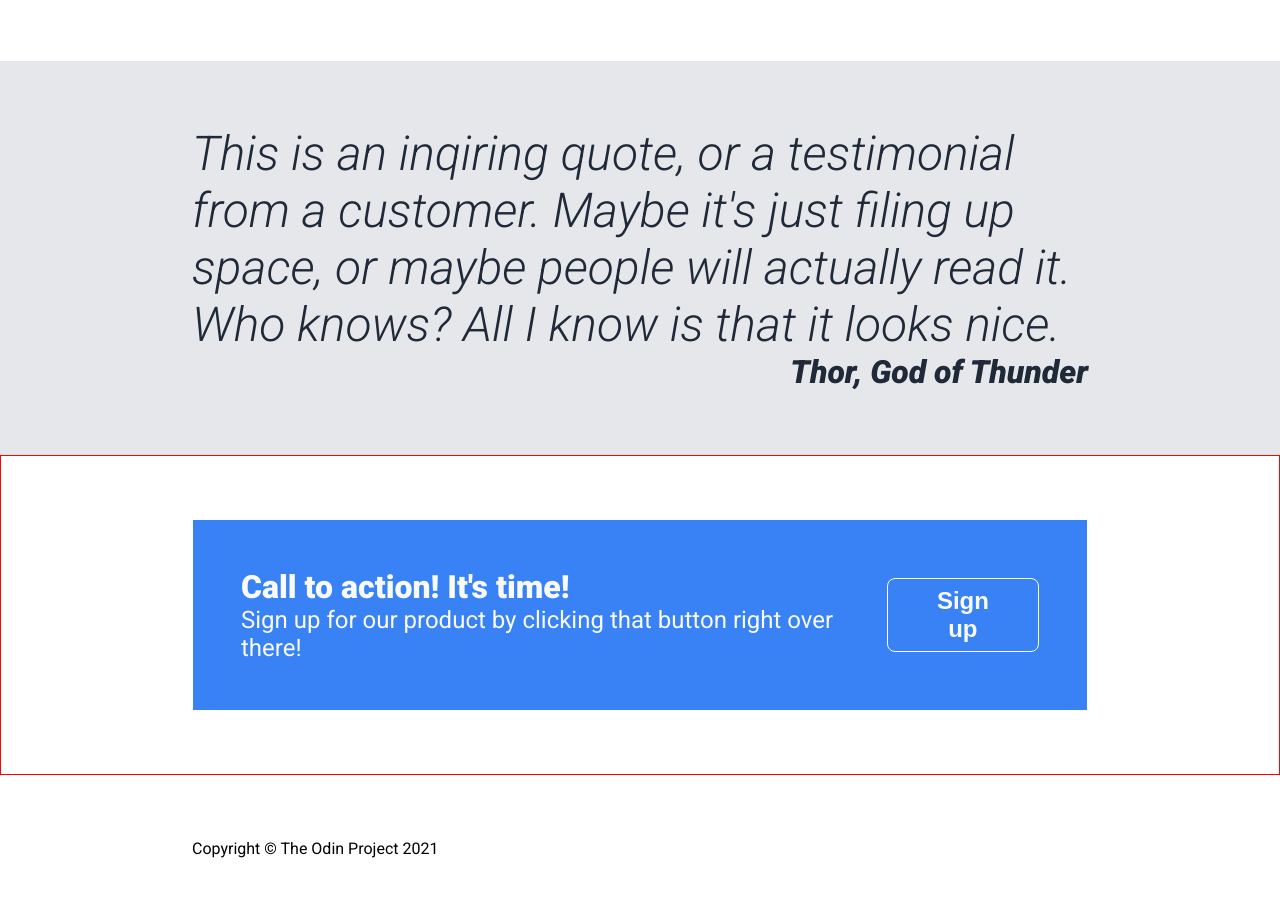
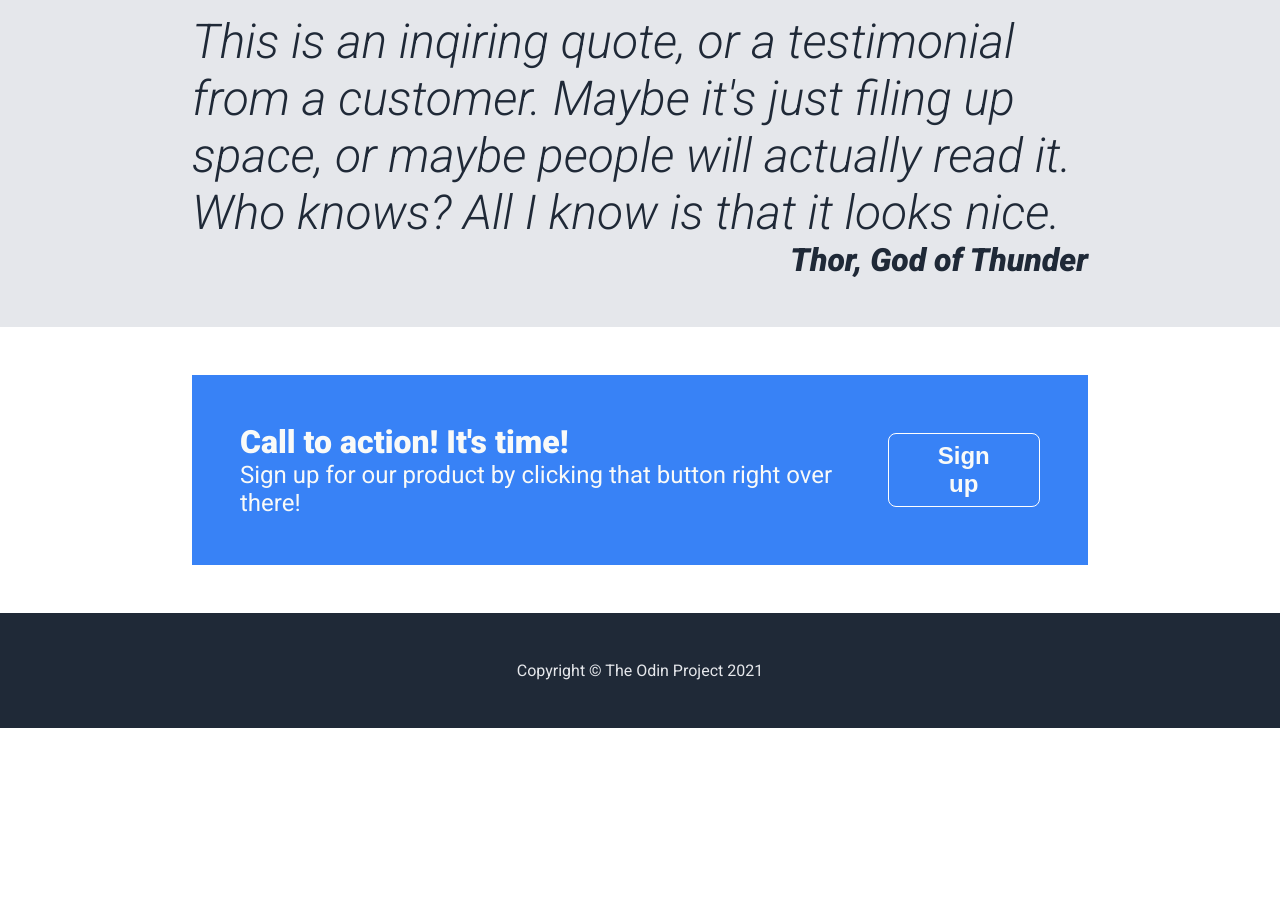
Before and after one commit to dsvignacio/odin-landing-page, a plain HTML site: page index.html in a window 1280 px wide. Shown: the part 1283-2205 px from the top of the page. After the commit the page ends 2011 px from the top, so only its background shows below. Drawn offline with Linux system fonts and the light colour scheme.

Commit message:
fix: remove border on signup & fix footer

```diff
--- a/styles.css
+++ b/styles.css
@@ -13,7 +13,7 @@ body {
 }
 
 body > * {
-    padding: 4rem 15%;
+    padding: 3rem 15%;
     flex: 1;
 }
 
@@ -155,10 +155,6 @@ button {
     text-align: end;
 }
 
-.signup {
-    border: 1px solid red;
-}
-
 .signup .bg-blue {
     background-color: #3882f6;
     display: flex;
@@ -176,3 +172,9 @@ button {
 .signup .bg-blue .left .desc {
     font-size: 1.5rem;;
 }
+
+.footer {
+    background-color: #1f2937;
+    color: #e5e7eb;
+    text-align: center;
+}
```
